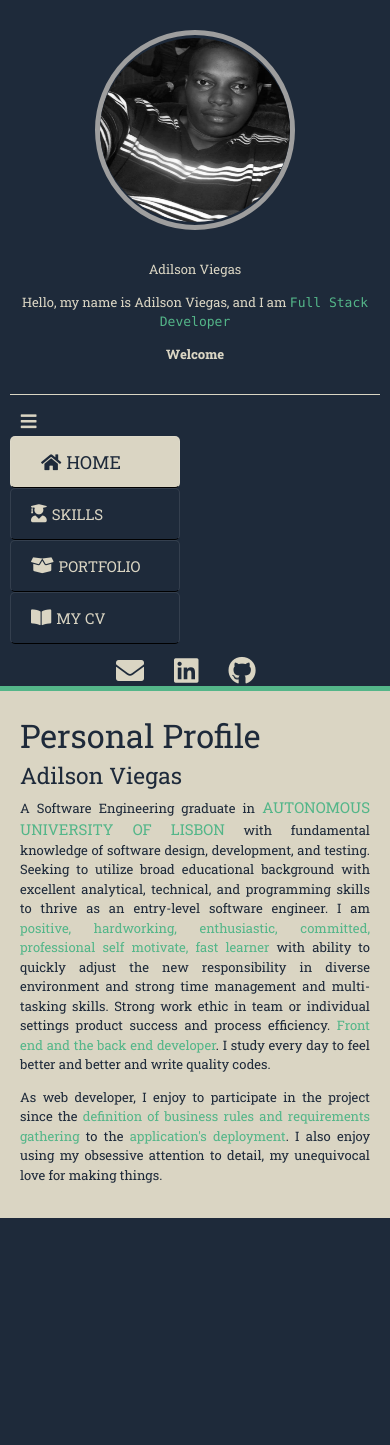
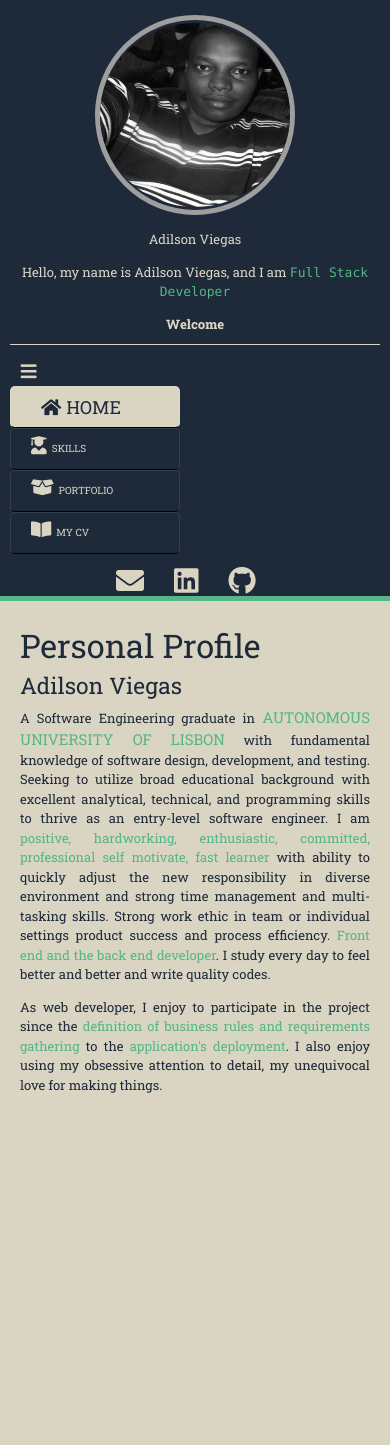
Before and after one commit to ViegasAdilson/adilson, a PHP site: page /index.html in a window 390 px wide, after a click that opens the changed part. Before the commit the page ends 1218 px from the top, so only its background shows below. Run offline with PHP 8.4, Linux system fonts and the light colour scheme; some libraries are stand-ins or nearby versions.

Commit message:
Juste mobile

```diff
--- a/css/estilo.css
+++ b/css/estilo.css
@@ -13,7 +13,6 @@
     --bio-border-color: #1e252e;
     --about-bg-color: #111821;
 }
-
 
 #aside-container{
     top: 0;
@@ -32,17 +31,19 @@
     text-align: center;
     justify-content: center;
 
-
 }
 .conteudo.img{
     text-align: center;
 }
 
+
+
 .section-container{
     top: 0;
+    right: 0;
     bottom: 0;
-    right: 0;
     width: 70%;
+    min-height: 100vh;
     position: absolute;
     text-align: justify;
     padding-left: 40px;
@@ -93,7 +94,7 @@
     width: 200px;
     height: 200px;
     border-radius: 50%;
-    margin: 50px auto;
+    margin: 20px auto;
     padding: 3px 0px;
     border: 5px solid var(--main-color);
     box-shadow: 5px 5px, 20px var(--text-color);
@@ -111,6 +112,7 @@
 .aside-welcome{
     border-bottom: 1px solid var(--text-color);
     padding-bottom: 30px;
+    font-weight: 600;
 }
 
 .div-menu{
@@ -214,7 +216,7 @@ body.aboutbody ul.ul-menu a#about{
 
 .p-contato p{
     text-align: center;
-    padding: 60px 30px 0px 0px ;
+    padding: 30px 30px 0px 0px ;
 
 }
 
@@ -405,25 +407,7 @@ body.aboutbody ul.ul-menu a#about{
 /*Mobile*/
 
 /*Small devices (landscape phones, 576px and up)*/
-@media (max-width: 575.98px) {
 
-
-
-    #aside-container img{
-        width: 200px;
-        height: 200px;
-        border-radius: 50%;
-        margin: 50px auto;
-        padding: 3px 0;
-        border: 5px solid var(--main-color);
-        box-shadow: 5px 5px, 15px black;
-        cursor: pointer;
-        transition: .5s;
-        user-select: none;
-        filter: grayscale(100%);
-    }
-
-}
 
 /*Medium devices (tablets, 768px and up)*/
 @media (max-width: 767.98px) {
@@ -457,7 +441,7 @@ body.aboutbody ul.ul-menu a#about{
 
 
     #aside-container img{
-        margin: 30px auto;
+        margin: 15px auto;
     }
 
     .div-social a i{
@@ -524,6 +508,25 @@ body.aboutbody ul.ul-menu a#about{
     *{
         font-size: 13px;
     }
+
+    .aside-welcome{
+        padding-bottom: 10px;
+    }
+
+    .div-menu .ul-menu a{
+
+        line-height: 40px;
+        font-size: 10px;
+
+
+    }
+
+    .ul-menu li:hover a{
+        font-size: 15px;
+        padding-left: 30px;
+    }
+
+
     div#aside-container nav button i.fa, i.fas{
         font-size: 18px;
         text-align: center;
@@ -589,6 +592,9 @@ body.aboutbody ul.ul-menu a#about{
         padding: 20px 20px;
         text-align: justify;
     }
+
+
+
     .capa .popup-card{
         z-index: 2;
         display: block;
--- a/index.html
+++ b/index.html
@@ -38,7 +38,7 @@
                 <p>
                     Hello, my name is Adilson Viegas, and I am <samp class="highlight">Full Stack Developer</samp>
                 </p>
-                <p class="aside-welcome"><strong>Welcome</strong></p>
+                <p class="aside-welcome">Welcome</p>
             </div>
             <nav class="navbar-expand-md">
                 <button class="navbar-toggler" data-toggle="collapse" data-target="#navtarget">
```
